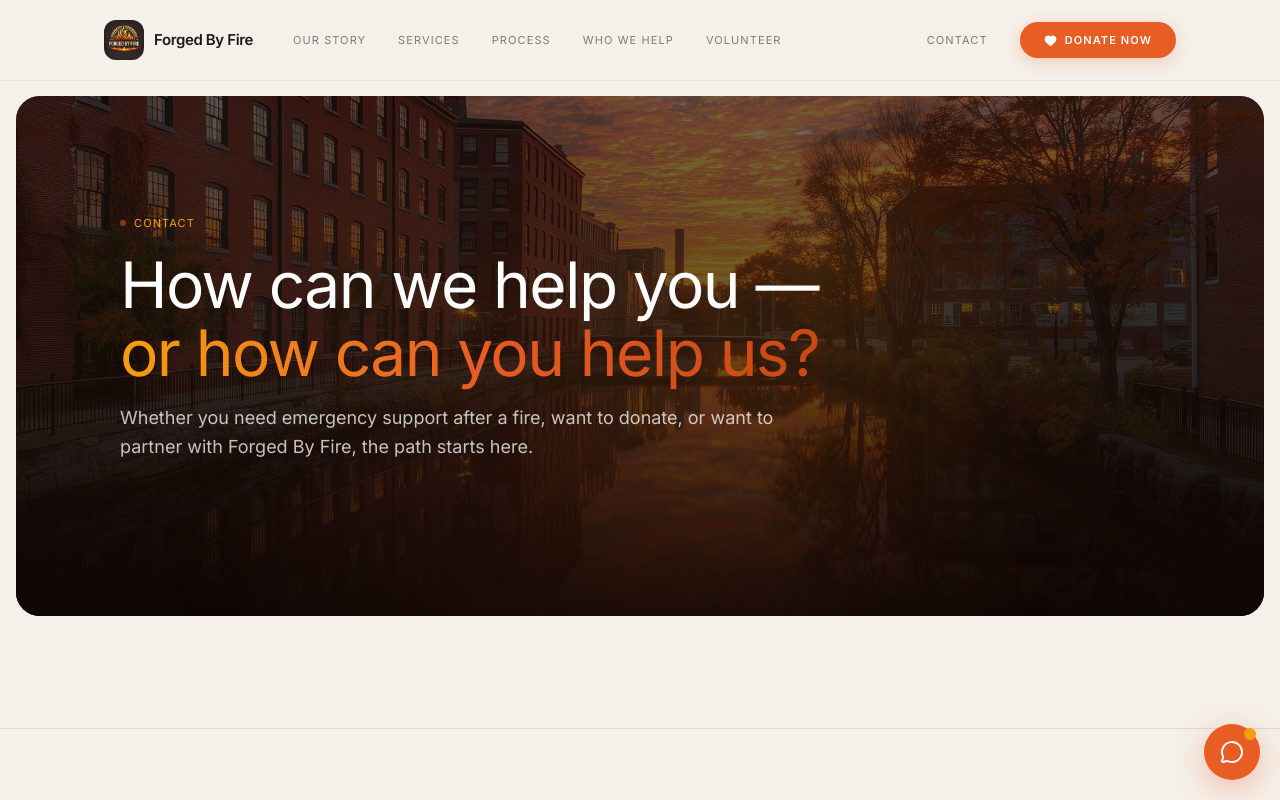
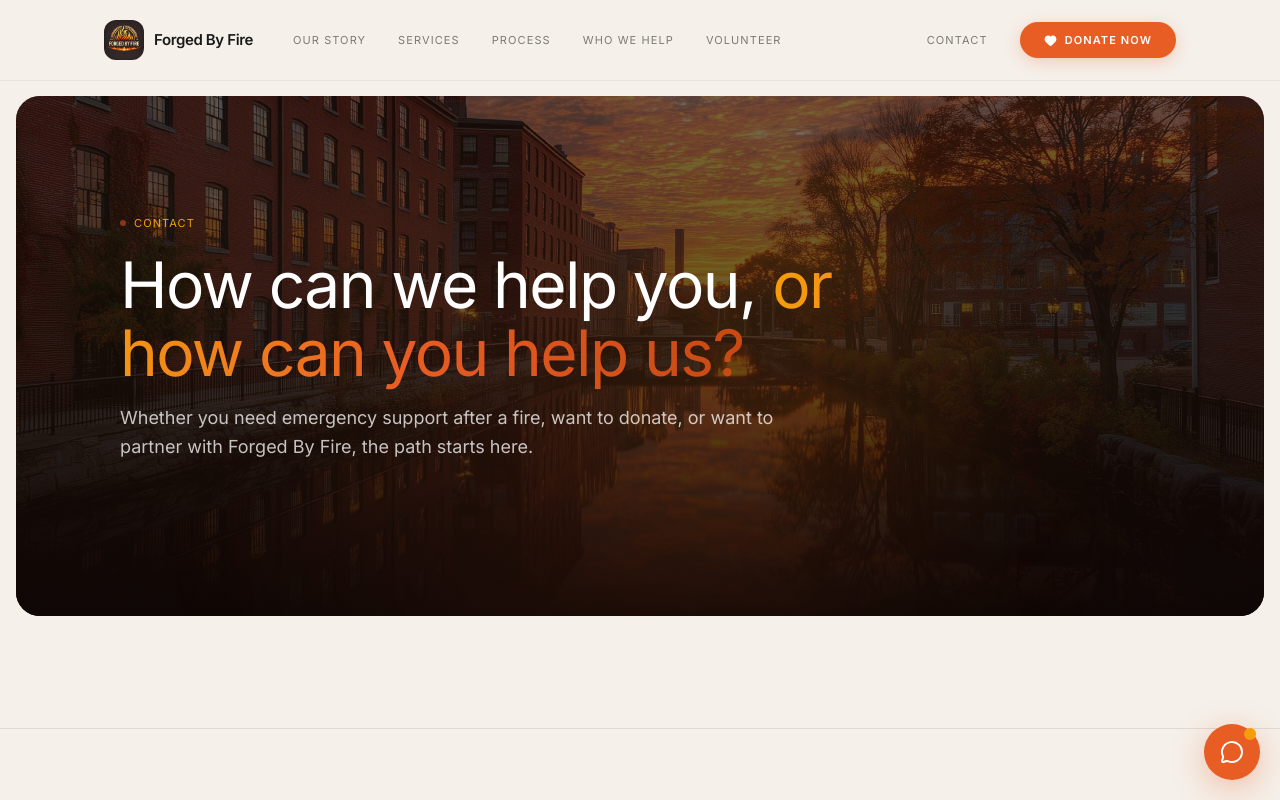
Before and after one commit to Dongetabag/forged-by-fire-funnel, a Next.js app: page /contact in a window 1280 px wide. Shown: the top 800 px of the page. Built offline with nearby package versions, Linux system fonts and the light colour scheme.

Commit message:
Strip final 4 line-wrapped em-dashes in visible copy

```diff
--- a/src/app/contact/page.tsx
+++ b/src/app/contact/page.tsx
@@ -56,7 +56,7 @@ export default function ContactPage() {
       <main>
         <PageHero
           label="Contact"
-          title="How can we help you —"
+          title="How can we help you,"
           highlight="or how can you help us?"
           subtitle="Whether you need emergency support after a fire, want to donate, or want to partner with Forged By Fire, the path starts here."
           image="/images/massachusetts-town.jpg"
--- a/src/app/faq/page.tsx
+++ b/src/app/faq/page.tsx
@@ -103,7 +103,7 @@ const categories = [
       {
         question: "Do I need a background check to volunteer?",
         answer:
-          "For some roles, particularly those involving direct contact with families or access to the transitional housing unit — yes. For general sort/packaging work and skills-based volunteering, no.",
+          "For some roles, particularly those involving direct contact with families or access to the transitional housing unit, yes. For general sort/packaging work and skills-based volunteering, no.",
       },
       {
         question: "Are you looking for community partners?",
--- a/src/components/founder-story.tsx
+++ b/src/components/founder-story.tsx
@@ -83,7 +83,7 @@ export default function FounderStory() {
               While away on vacation, Donald&apos;s home in Springfield, Massachusetts
               was lost in a devastating fire. Had he been on duty, he would have been
               among the first responders arriving at his own address. Instead, he
-              returned to find everything gone. The home was deemed a total loss —
+              returned to find everything gone. The home was deemed a total loss,
               a lifetime of belongings reduced to ashes.
             </p>
             <p>
@@ -183,7 +183,7 @@ export default function FounderStory() {
               have to go through that journey alone.&rdquo;
             </blockquote>
             <cite className="not-italic text-[13px] text-[#1A1A1A]/55">
-— Lt. Donald Coleman Jr., Founder
+              Lt. Donald Coleman Jr., Founder
             </cite>
           </div>
         </motion.div>
```
